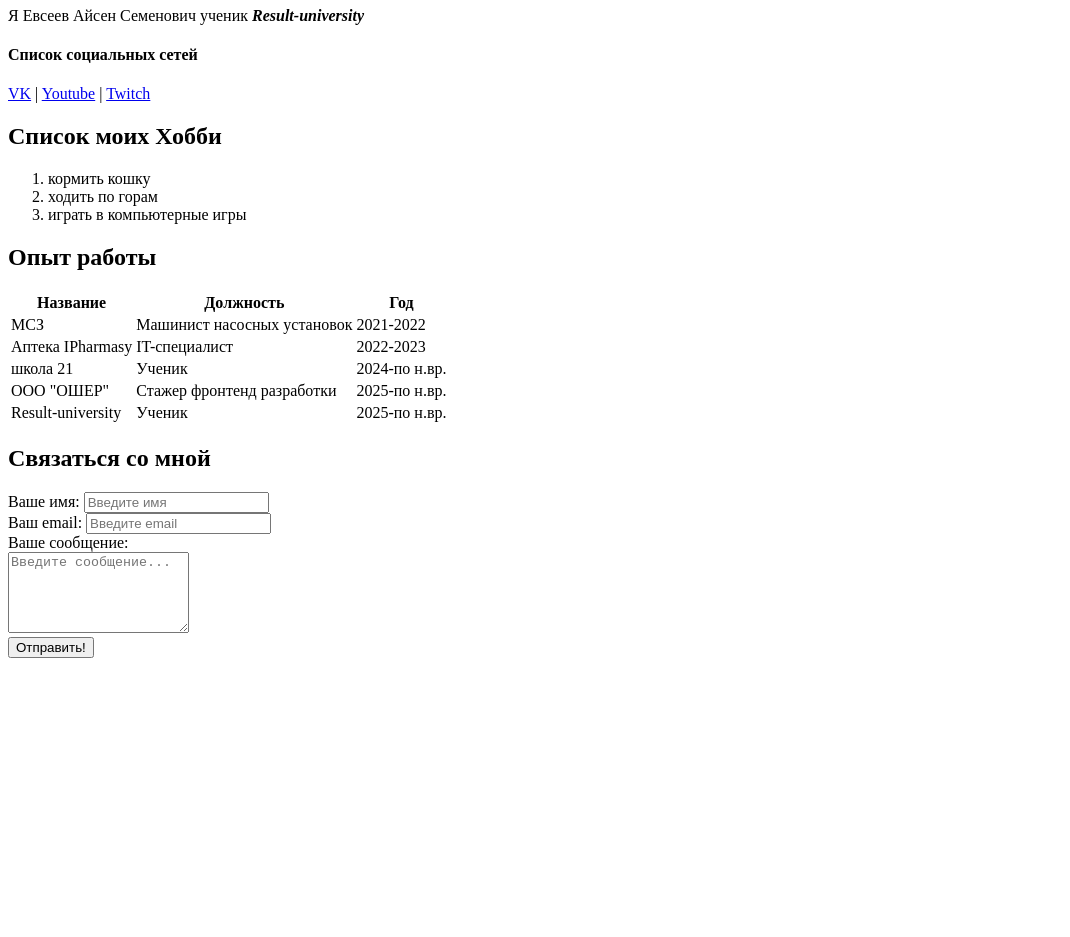
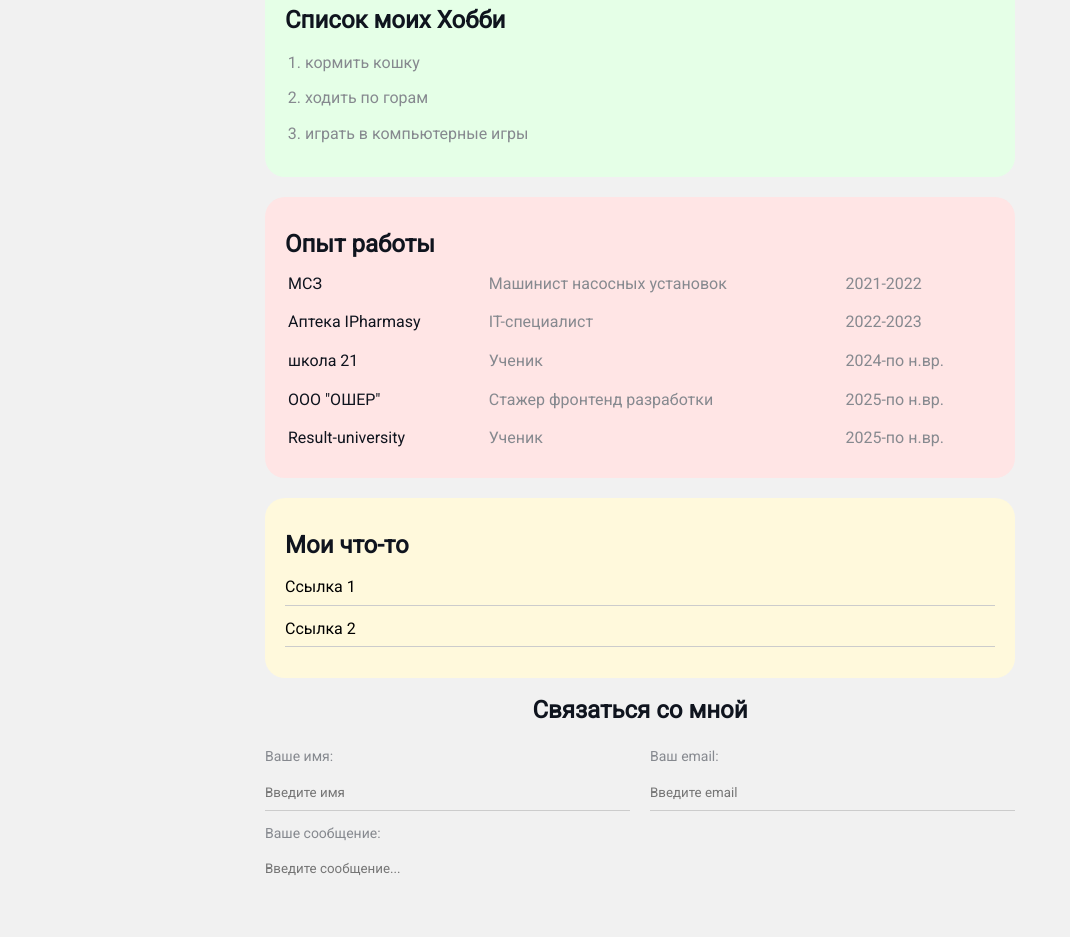
Before and after one commit to whipRip/resume, a plain HTML site: page index.html in a window 1280 px wide. Shown: the part 286-1223 px from the top of the page, without its empty margins (0-1070 px from the left). Before the commit the page ends 952 px from the top, so only its background shows below. Drawn offline with Linux system fonts and the light colour scheme.

Commit message:
Add styles

```diff
--- a/index.html
+++ b/index.html
@@ -1,12 +1,17 @@
-<!doctype html>
+<!DOCTYPE html>
 <html lang="en">
   <head>
     <meta charset="UTF-8" />
     <meta name="viewport" content="width=device-width, initial-scale=1.0" />
     <title>Resume</title>
+    <link rel="stylesheet" href="styles.css" />
   </head>
   <body>
-    <img src="image/avatar.jpg" width="200" alt="avatar" />
+    <div class="container">
+      <div class="info">
+        <img src="image/avatar.jpg" alt="avatar" class="avatar" />
+
+        <div class="info-text">
           <h1>Aisen Evseev</h1>
           <p>
             Я Евсеев Айсен Семенович ученик
@@ -18,24 +23,29 @@
           <a href="https://www.youtube.com/" target="_blank">Youtube</a>
           |
           <a href="https://www.twitch.tv/" target="_blank">Twitch</a>
+        </div>
+      </div>
 
+      <div class="card bg-green">
         <h2>Список моих Хобби</h2>
-    <ol>
+        <ol class="list">
           <li>кормить кошку</li>
           <li>ходить по горам</li>
           <li>играть в компьютерные игры</li>
         </ol>
+      </div>
 
+      <div class="card bg-red">
         <h2>Опыт работы</h2>
 
-    <table>
-      <thead>
+        <table class="table">
+          <!-- <thead>
             <tr>
               <th>Название</th>
               <th>Должность</th>
               <th>Год</th>
             </tr>
-      </thead>
+          </thead> -->
           <tbody>
             <tr>
               <td>МСЗ</td>
@@ -64,21 +74,34 @@
             </tr>
           </tbody>
         </table>
+      </div>
 
+      <div class="card bg-yellow">
+        <h2>Мои что-то</h2>
+        <ul class="link-list">
+          <li>
+            <a href="#">Ссылка 1</a>
+          </li>
+          <li>
+            <a href="#">Ссылка 2</a>
+          </li>
+        </ul>
+      </div>
+
+      <form action="/" class="form">
         <h2>Связаться со мной</h2>
-
-    <form action="/">
-      <div>
+        <div class="form-row">
+          <div class="form-group">
             <label for="name">Ваше имя:</label>
             <input type="text" id="name" placeholder="Введите имя" />
           </div>
-      <div>
+          <div class="form-group">
             <label for="email">Ваш email:</label>
             <input type="email" id="email" placeholder="Введите email" />
           </div>
-      <div>
+        </div>
+        <div class="form-group">
           <label for="message">Ваше сообщение:</label>
-        <br />
           <textarea
             id="message"
             cols="20"
@@ -87,7 +110,8 @@
           ></textarea>
         </div>
 
-      <input type="submit" value="Отправить!" />
+        <input class="btn" type="submit" value="Отправить!" />
       </form>
+    </div>
   </body>
 </html>
--- /dev/null
+++ b/styles.css
@@ -0,0 +1,152 @@
+@import url('https://fonts.googleapis.com/css2?family=Roboto:ital@0;1&display=swap');
+
+/* Tag Name */
+body {
+    line-height: 1.6em;
+    font-family: 'Roboto', sans-serif;
+    font-size: 16px;
+    font-weight: normal;
+    background: #f1f1f1;
+    color: #0f141e
+}
+a {
+    color: #000;
+    text-decoration: none;
+}
+a:hover {
+    text-decoration: underline;
+}
+a:active {
+    color:blue;
+}
+a:visited {
+    color: grey;
+}
+.container {
+    max-width: 750px;
+    margin: auto;
+    padding-top: 30px;
+}
+.avatar {
+    width: 200px;
+    border-radius: 28px;
+    box-shadow: 4px 4px 14px rgba(0, 0, 0, 0.25);
+}
+.info {
+    margin-bottom: 20px;
+    display: flex;
+}
+.info-text {
+    margin-left: 40px;
+}
+.info-text p {
+    font-style: italic;
+    font-weight: bold;
+    color: #86898f;
+    margin: 0;
+}
+.info-text h4 {
+    margin: 10px;
+}
+@media (max-width: 650px) {
+    .info {
+        display: block;
+        text-align: center;
+    }
+}
+.card {
+    border-radius: 20px;
+    padding: 15px 20px;
+    margin-bottom: 20px;
+}
+.card h2 {
+    margin-bottom: 10px;
+}
+.bg-yellow {
+    background: #fff9dc;
+}
+.bg-red {
+    background: #ffe5e5;
+}
+.bg-green {
+    background: #e5ffe7;
+}
+.btn {
+    background: #111;
+    padding: 15px 20px;
+    color: #fff;
+    border: none;
+    font-family: inherit;
+    cursor: pointer;
+}
+.btn:hover {
+    opacity: 0.8;
+}
+.list {
+    padding: 0 20px;
+}
+.list li {
+    color: #86898f;
+    margin-bottom: 10px;
+}
+.link-list {
+    list-style: none;
+    padding: 0;
+}
+.link-list li {
+    margin-bottom: 10px;
+    border-bottom: 1px solid #ccc;
+    padding-bottom: 5px;
+}
+.table {
+    width: 100%;
+}
+.table td {
+    padding-bottom: 10px;
+}
+.table td:nth-child(2), .table td:nth-child(3) {
+    color: #86898f;
+}
+.form h2 {
+    text-align: center;
+}
+.form-row {
+    margin-bottom: 10px;
+    display: flex;
+}
+.form-row .form-group {
+    margin-right: 20px;
+    width: 50%;
+    /* display: inline-block; */
+    /* width: calc(50%-20px); */
+}
+.form-row .form-group:last-child {
+    margin-right: 0;
+}
+@media (max-width: 650px) {
+    .form-row {
+        display: block;
+    }
+    .form-row .form-group {
+        width: 100%;
+        margin-right: 0;
+        margin-bottom: 10px;
+    }
+}
+.form-group label {
+    display: block;
+    font-size: 14px;
+    color: #86898f;
+}
+
+.form-group input, .form-group textarea {
+    width: 100%;
+    box-sizing: border-box;
+    border: none;
+    background: transparent;
+    border-bottom: 1px solid #ccc;
+    color: #000;
+    padding: 15px 0 10px;
+    outline: none;
+    font-family: inherit;
+}
```
Lines whose indentation alone changed are shown as unchanged.
